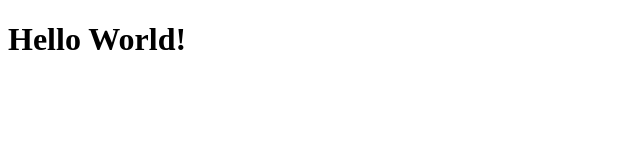
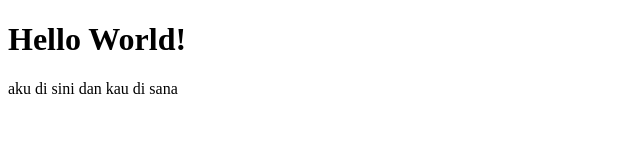
Before and after one commit to amranZ/test-cloning, a plain HTML site: page index.html in a window 1280 px wide. Shown: the whole page, without its empty margins (0-640 px from the left). Drawn offline with Linux system fonts and the light colour scheme.

Commit message:
memodifikasi file index.html

```diff
--- a/index.html
+++ b/index.html
@@ -7,5 +7,6 @@
 </head>
 <body>
     <h1>Hello World!</h1>
+    <p>aku di sini dan kau di sana</p>
 </body>
 </html>
```
